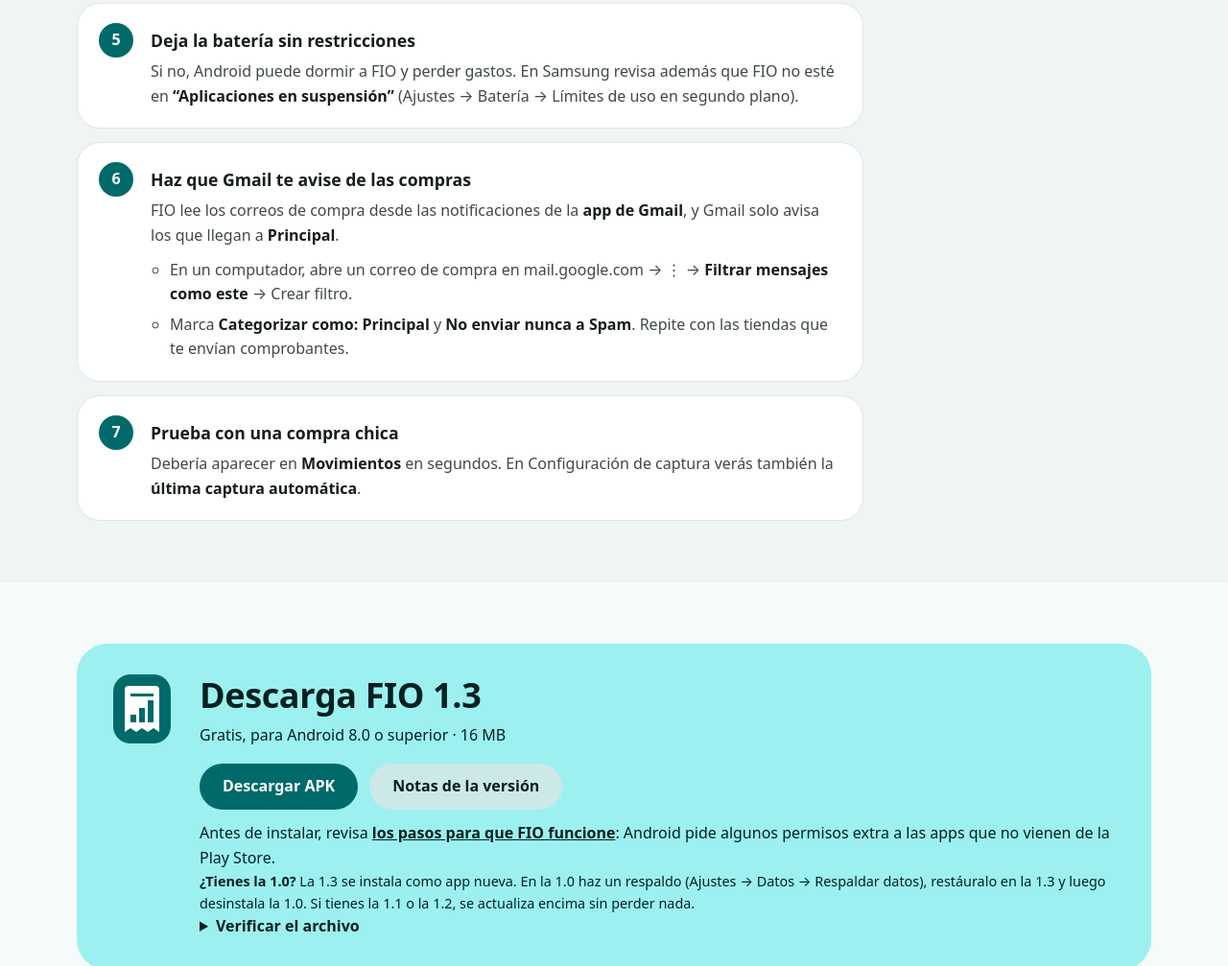
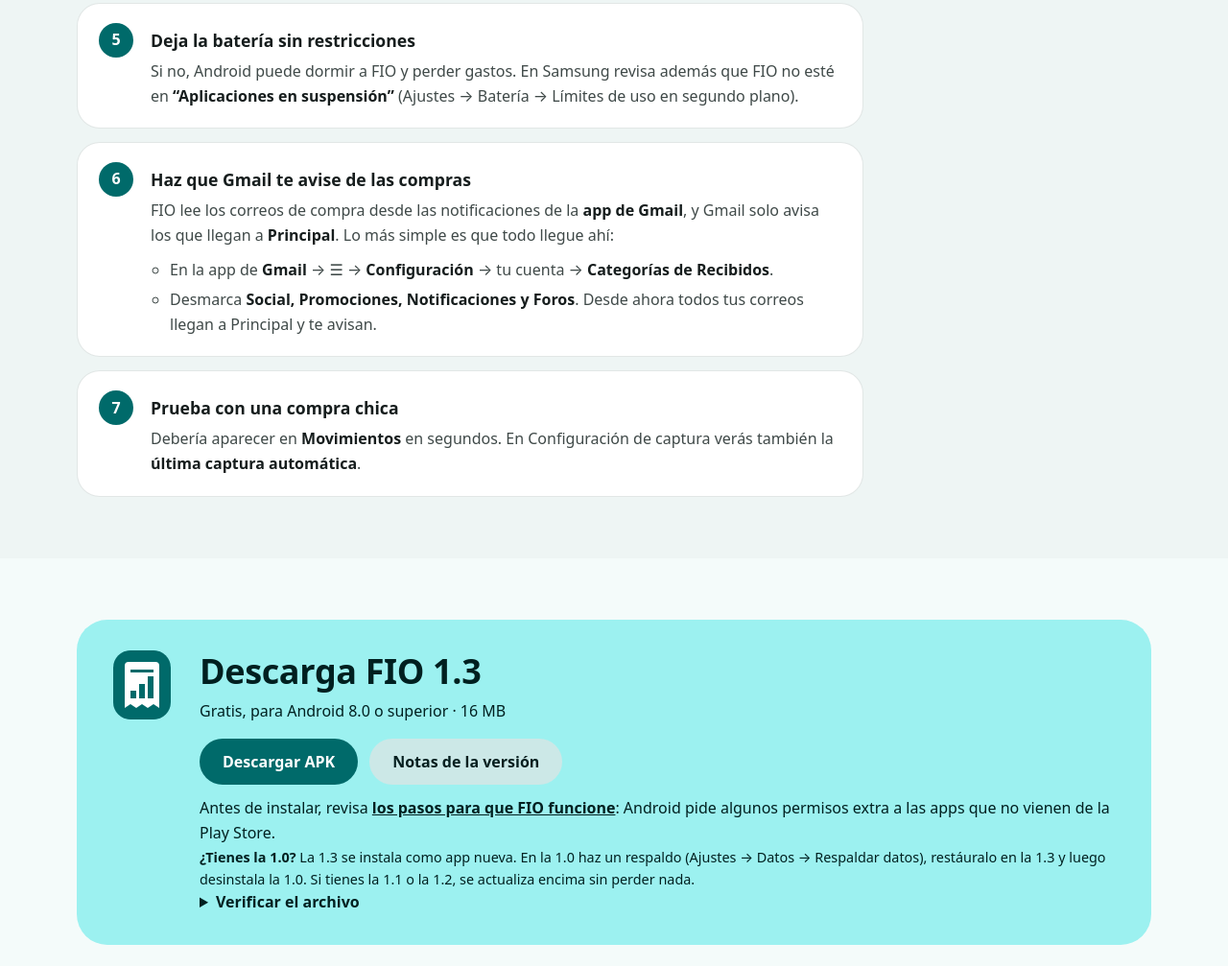
Before and after one commit to stuvms/fio-web, a plain HTML site: page site/index.html in a window 1280 px wide. Shown: the part 4170-5177 px from the top of the page at 96% size. Drawn offline with Linux system fonts and the light colour scheme.

Commit message:
Sitio: paso de Gmail con "Categorías de Recibidos" en vez de filtros
Desmarcar las categorías desde la app de Gmail hace que todo llegue a
Principal, sin crear un filtro por remitente desde un computador.

Co-Authored-By: Claude Opus 5.5 <noreply@anthropic.com>

```diff
--- a/site/index.html
+++ b/site/index.html
@@ -248,10 +248,10 @@
             </li>
             <li>
               <h3>Haz que Gmail te avise de las compras</h3>
-              <p>FIO lee los correos de compra desde las notificaciones de la <strong>app de Gmail</strong>, y Gmail solo avisa los que llegan a <strong>Principal</strong>.</p>
+              <p>FIO lee los correos de compra desde las notificaciones de la <strong>app de Gmail</strong>, y Gmail solo avisa los que llegan a <strong>Principal</strong>. Lo más simple es que todo llegue ahí:</p>
               <ul>
-                <li>En un computador, abre un correo de compra en mail.google.com → ⋮ → <strong>Filtrar mensajes como este</strong> → Crear filtro.</li>
-                <li>Marca <strong>Categorizar como: Principal</strong> y <strong>No enviar nunca a Spam</strong>. Repite con las tiendas que te envían comprobantes.</li>
+                <li>En la app de <strong>Gmail</strong> → ☰ → <strong>Configuración</strong> → tu cuenta → <strong>Categorías de Recibidos</strong>.</li>
+                <li>Desmarca <strong>Social, Promociones, Notificaciones y Foros</strong>. Desde ahora todos tus correos llegan a Principal y te avisan.</li>
               </ul>
             </li>
             <li>
```
